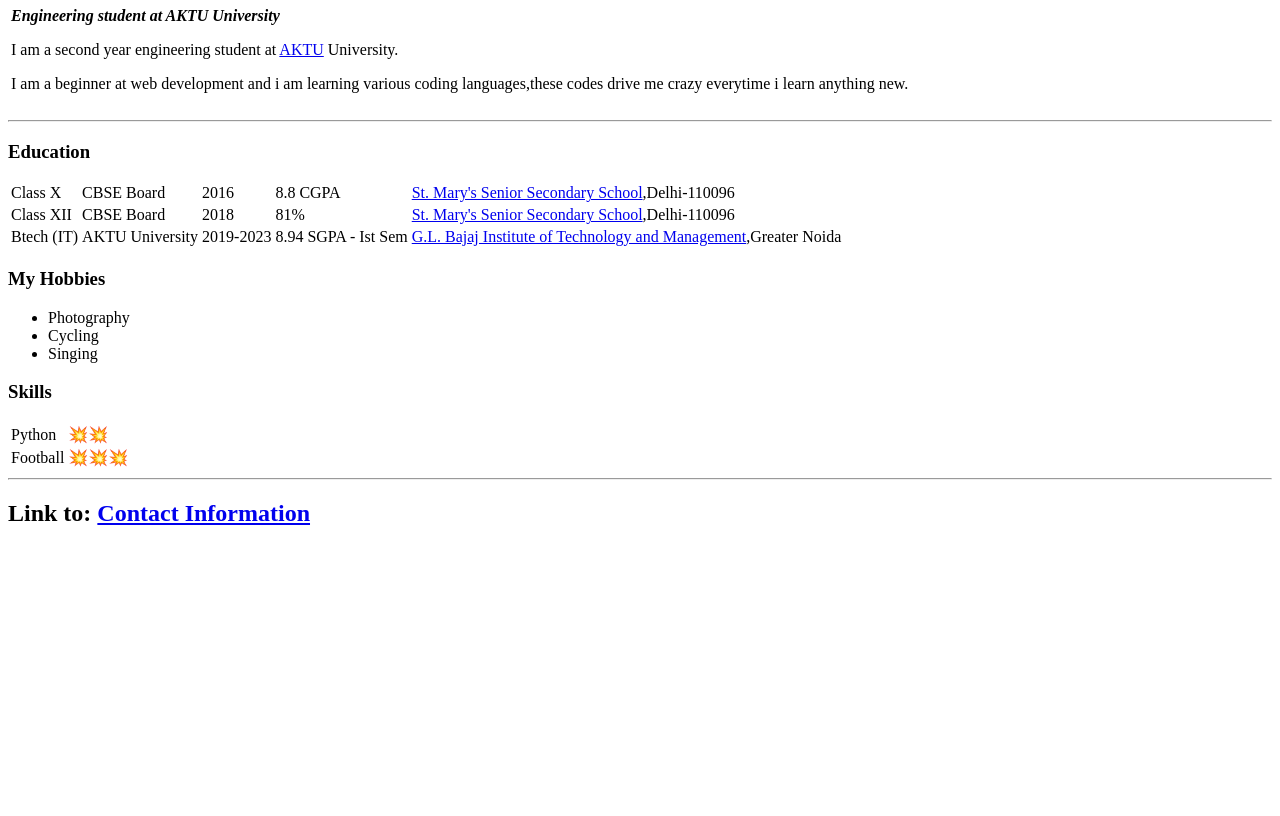
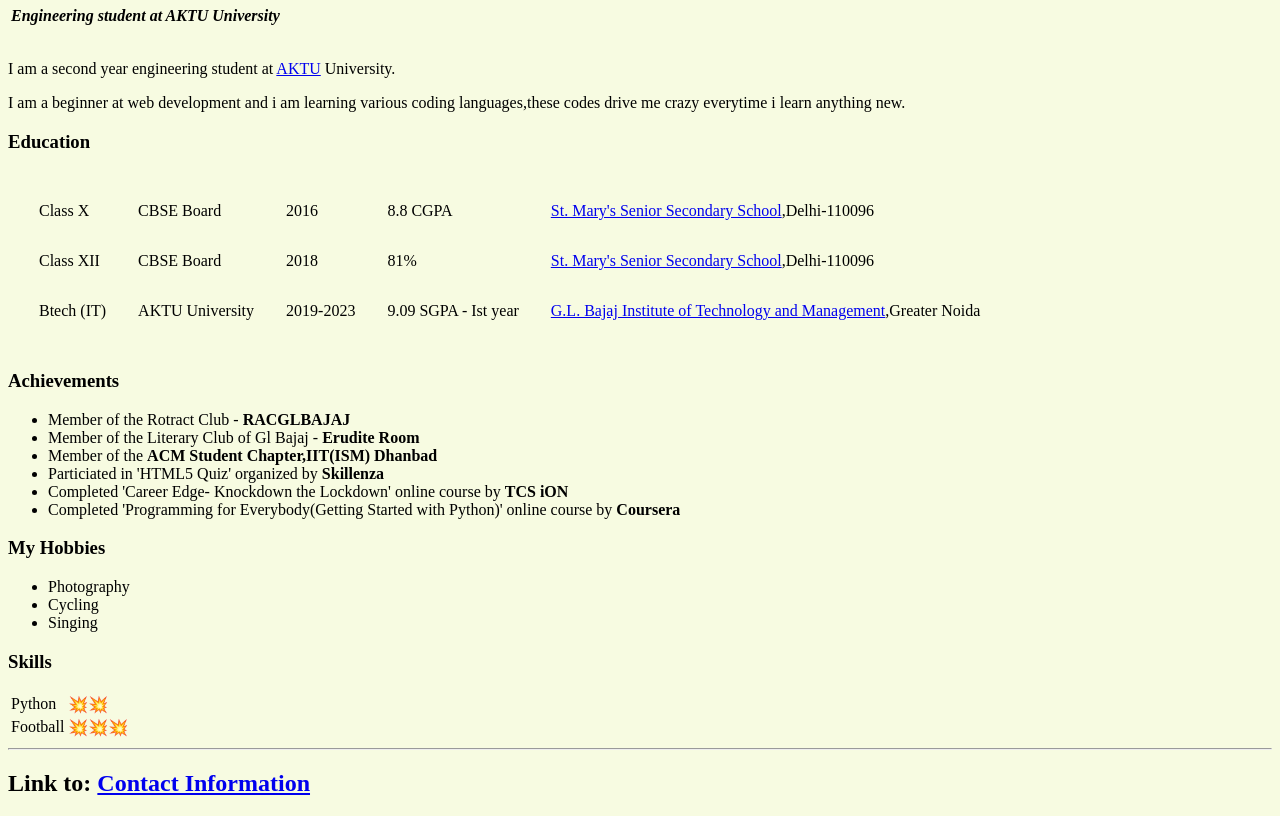
Before and after one commit to vishal-byte/CV, a plain HTML site: page index.html in a window 1280 px wide. Shown: the part 84-900 px from the top of the page. Before the commit the page ends 800 px from the top, so only its background shows below. Drawn offline with Linux system fonts and the light colour scheme.

Commit message:
Update index.html

```diff
--- a/index.html
+++ b/index.html
@@ -3,51 +3,65 @@
 
 <head>
   <meta charset="utf-8">
+  <link rel="stylesheet" href="css/styles.css">
+  <link rel="icon" href="css/favicon.ico">
   <title>Vishal's Personal Site</title>
 </head>
 
-<body>
-  <table>
+<body style="background-color: #f7fbe1;">
+  <table cellspacing: 60px;>
     <tr>
-  <td>
+      <td align="left">
         <h1><strong>Vishal Chauhan</strong></h1>
         <p><em><b>Engineering student at AKTU University</b></em></p>
+      </td>
+    </tr>
+  </table>
   <p>I am a second year engineering student at <a href="https://aktu.ac.in/">AKTU</a> University.</p>
   <p>I am a beginner at web development and i am learning various coding languages,these codes drive me crazy everytime i learn anything new.</p>
-</td></tr>
-</table>
-  <hr>
-  <h3>Education</h3>
-  <table>
+
+
+  <h3 class="edu">Education</h3>
+  <table cellspacing="30p">
     <tr>
-  <td>  Class X  </td>
+      <td> Class X </td>
       <td> CBSE Board </td>
       <td> 2016 </td>
-  <td>8.8 CGPA</td>
+      <td class="hell">8.8 CGPA</td>
       <td><a href="https://smsmayurvihar.org/#1">St. Mary's Senior Secondary School</a>,Delhi-110096</td>
     </tr>
     <tr>
       <td> Class XII </td>
       <td> CBSE Board </td>
       <td> 2018 </td>
-  <td> 81% </td>
+      <td class="hell"> 81% </td>
       <td><a href="https://smsmayurvihar.org/#1">St. Mary's Senior Secondary School</a>,Delhi-110096</td>
     </tr>
     <tr>
       <td> Btech (IT) </td>
       <td> AKTU University</td>
       <td> 2019-2023 </td>
-  <td> 8.94 SGPA - Ist Sem</td>
+      <td class="hell"> 9.09 SGPA - Ist year</td>
       <td><a href="https://www.glbitm.org/">G.L. Bajaj Institute of Technology and Management</a>,Greater Noida</td>
     </tr>
   </table>
-  <h3>My Hobbies</h3>
+  <h3 class="edu">Achievements</h3>
+  <ul>
+    <li>Member of the Rotract Club - <b class="hell">RACGLBAJAJ</b></li>
+    <li>Member of the Literary Club of Gl Bajaj - <b class="hell">Erudite Room</b></li>
+    <li>Member of the <b class="hell">ACM Student Chapter,IIT(ISM) Dhanbad</b></li>
+    <li>Particiated in 'HTML5 Quiz' organized by <b class="hell">Skillenza</b></li>
+    <li>Completed 'Career Edge- Knockdown the Lockdown' online course by <b class="hell">TCS iON</b></li>
+    <li>Completed 'Programming for Everybody(Getting Started with Python)' online course by <b class="hell">Coursera</b></li>
+  </ul>
+  <h3 class="edu">My Hobbies</h3>
   <ul>
     <li>Photography</li>
     <li>Cycling</li>
     <li>Singing</li>
   </ul>
-  <h3>Skills</h3>
+
+  <h3 class="edu">Skills</h3>
   <table>
     <tr>
       <td>Python</td>
```
Lines whose indentation alone changed are shown as unchanged.
